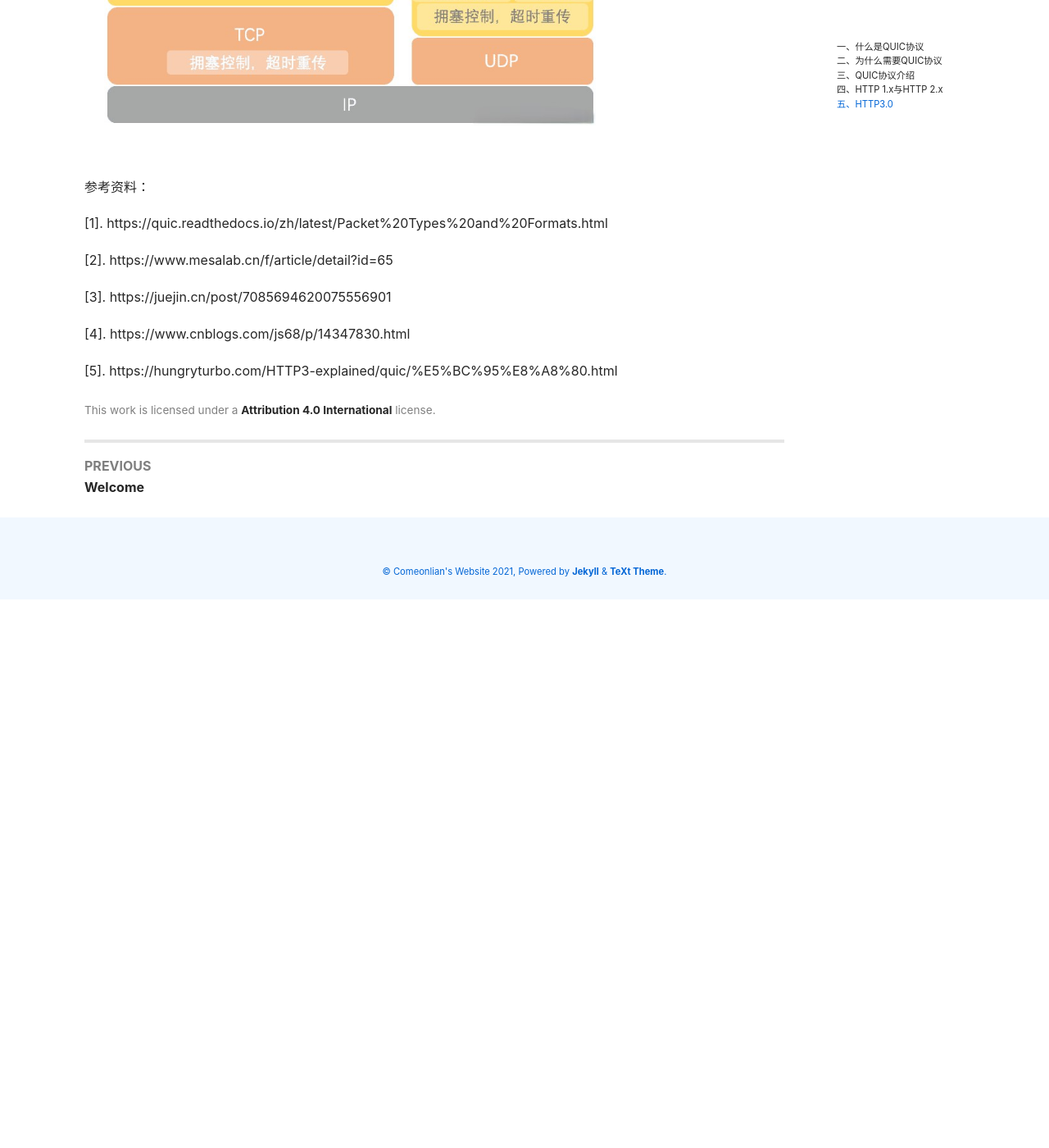
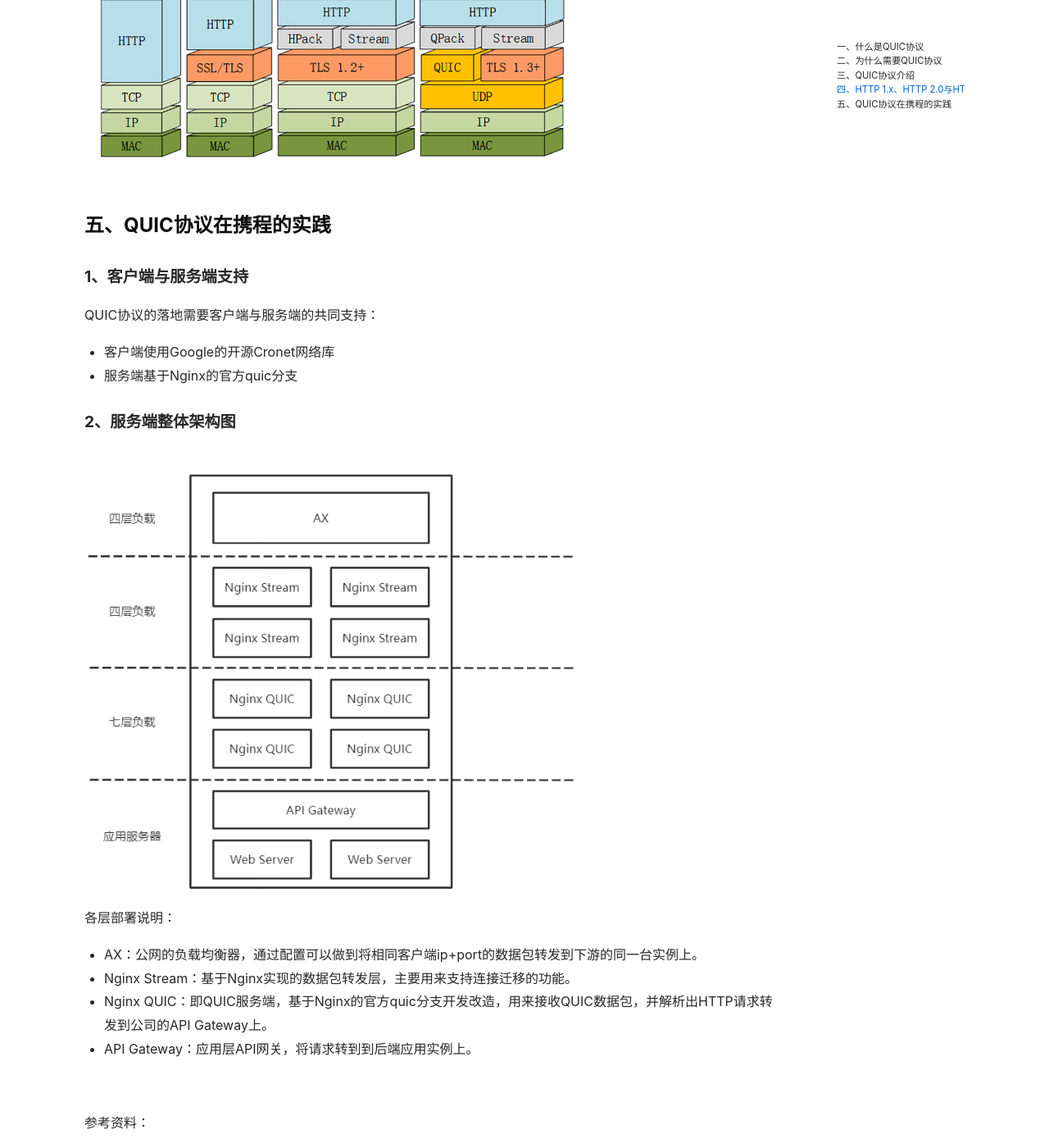
Before and after one commit to comeonlian/comeonlian.github.io, a Jekyll site: the page built from _posts/2019-04-01-quic-http.md, in a window 1280 px wide and 1400 px high, scrolled down 11697 px. Shown: the whole window at 82% size. Built offline with Jekyll 4.4.1, drawn with Linux system fonts in a browser that asks for light colours; nearby versions of some CDN libraries; before the commit the page ends 12428 px from its top, so only the background shows below that; some of the changed text lies outside the part shown.

Commit message:
update file

```diff
--- a/_posts/2019-04-01-quic-http.md
+++ b/_posts/2019-04-01-quic-http.md
@@ -162,7 +162,7 @@ QUIC实现流控的原理大致如下：
 针对 Connection 的流控：
 -   可用窗口 = Stream1可用窗口 + Stream2可用窗口 + ... + StreamN可用窗口
 
-### 四、HTTP 1.x与HTTP 2.x
+### 四、HTTP 1.x、HTTP 2.0与HTTP3.0
 #### HTTP1.0
 HTTP1.0默认使用 `Connection:cloose`，浏览器每次请求都需要与服务器建立一个 TCP连接，服务器处理完成后立即断开 TCP 连接（无连接），服务器不跟踪每个客户端也不记录过去的请求（无状态）。
 缺陷：
@@ -208,9 +209,33 @@ HTTP/2推送服务器只能被浏览器来处理，而不是应用。
 -   HTTP3.0的握手速度比TCP+TLS快得多。
 -   HTTP3.0不存在明文的不安全版本。
 -   HTTP3.0不存在队头阻塞问题。
+
 <br/>
-<img class="image" style="width: 600px;" src="/assets/resource/blog/20190401-quic-http/20190401-quic-http-15.png"/>
 <br/>
+<img class="image" style="width: 600px;" src="/assets/resource/blog/20190401-quic-http/20190401-quic-http-16.png"/><br/><br/>
+
+### 五、QUIC协议在携程的实践
+
+#### 1、客户端与服务端支持
+
+QUIC协议的落地需要客户端与服务端的共同支持：
+
+- 客户端使用Google的开源Cronet网络库
+- 服务端基于Nginx的官方quic分支
+
+#### 2、服务端整体架构图
+
+<br/>
+<img class="image" style="width: 600px;" src="/assets/resource/blog/20190401-quic-http/20190401-quic-http-17.png"/><br/>
+
+各层部署说明：
+
+- AX：公网的负载均衡器，通过配置可以做到将相同客户端ip+port的数据包转发到下游的同一台实例上。
+- Nginx Stream：基于Nginx实现的数据包转发层，主要用来支持连接迁移的功能。
+- Nginx QUIC：即QUIC服务端，基于Nginx的官方quic分支开发改造，用来接收QUIC数据包，并解析出HTTP请求转发到公司的API Gateway上。
+- API Gateway：应用层API网关，将请求转到到后端应用实例上。
+
+
 
 <br/>
 
```
Also changed, not shown: other parts of _posts/2019-04-01-quic-http.md (+4 -1 lines), assets/resource/blog/20190401-quic-http/20190401-quic-http-16.png (added), assets/resource/blog/20190401-quic-http/20190401-quic-http-17.png (added).
